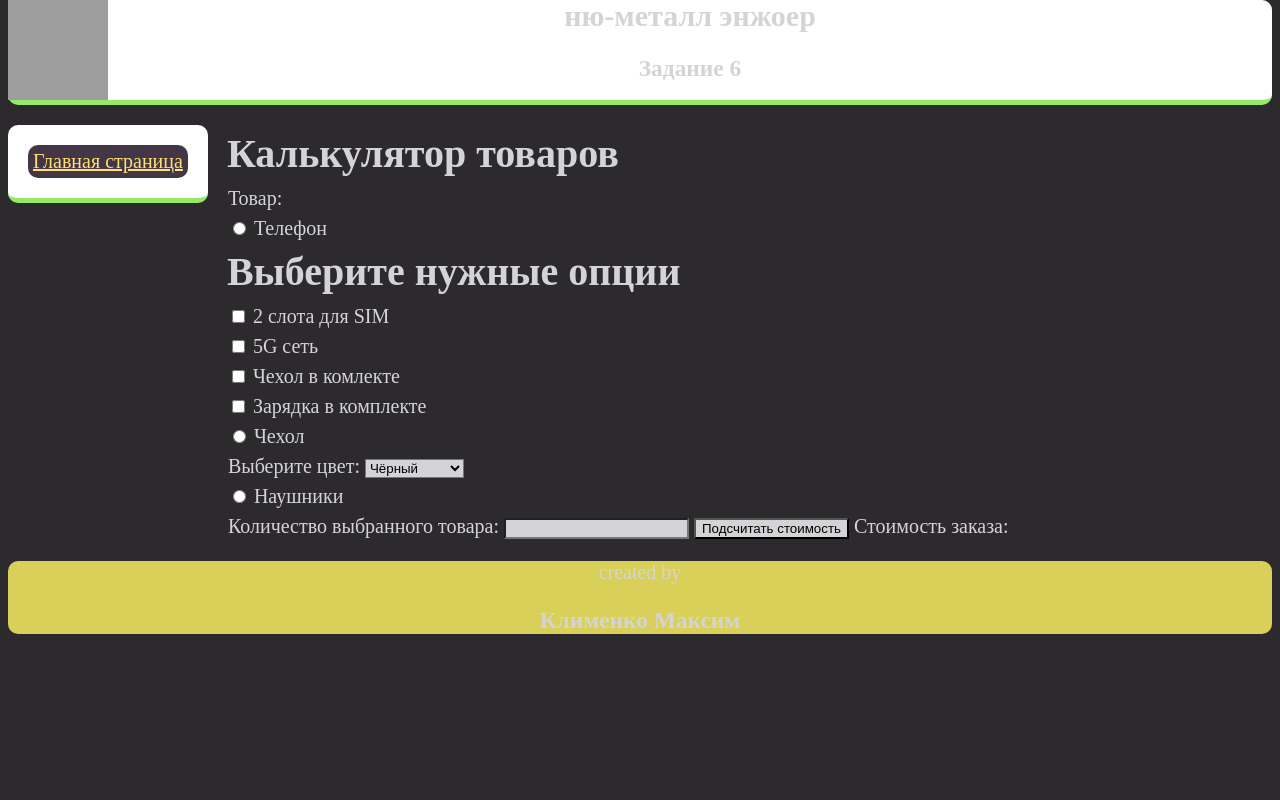
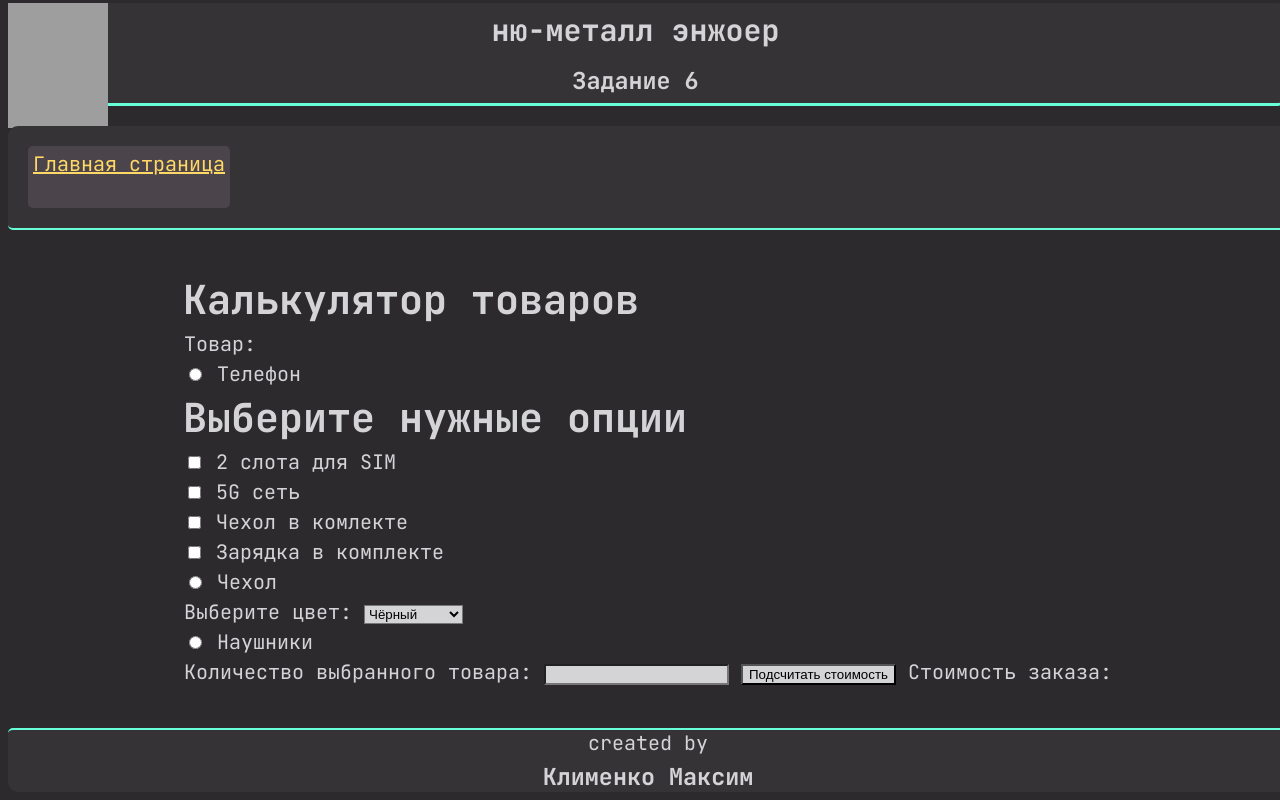
Before and after one commit to smwyidie/smwyidie.github.io, a PHP site: page /task6/index.html in a window 1280 px wide. Run offline with PHP 8.4, Linux system fonts and the light colour scheme; grey boxes are pictures that could not be loaded.

Commit message:
Update style.css

```diff
--- a/task6/style.css
+++ b/task6/style.css
@@ -1,28 +1,160 @@
-div.calculator {
+body, html {
+    height: 100%;
+    width: 100%;
+    color: #d4d4d7;
+    background-color: #2d2a2e;
+    font-family: "JetBrains Mono";
+    font-size: 16px;
+    display: flex;
+    flex-direction: column;
+}
+
+header {
+    order: 1;
+    display: flex;
+    flex-direction: row;
+    width: 100%;
+    margin-top: -5px;
+    background-color: #363337;
+    border-bottom: 3px solid #66ffd8;
+}
+
+aside {
+    order: 2;
+    width: 100%;
+    flex-direction: row;
+    display: flex;
+    background-color: #363337;
+    border-bottom: 2px solid #66ffd8;
+    border-bottom-right-radius: 5px;
+    border-bottom-left-radius: 5px;
+}
+
+main {
+    align-items: center;
+    order: 3;
+    display: flex;
+    flex-direction: column;
+    flex-grow: 1;
+    justify-content: center;
+}
+
+div.tasks {
     margin: 10px;
     display: flex;
     flex-direction: column;
     align-items: center;
     background-color: #4b454b;
-    border: #ffd866 solid 2px;
+    border: #66ffd8 solid 2px;
     border-radius: 5px;
     padding: 10px;
-    min-width: 50%;
+    min-width: 60%;
 }
 
-div#result {
-    background-color: #645b64;
-    border-radius: 5px;
-    padding: 5px;
-
+footer {
+    order: 4;
+    width: 100%;
+    background-color: #363337;
+    text-align: center;
+    border-top: #66ffd8 solid 2px;
+    border-top-left-radius: 5px;
+    border-top-right-radius: 5px;
 }
 
-input#number {
-    margin-bottom: 5px;
+
+img.header-logo {
+    height: 125px;
+}
+
+nav.logo-nav {
+    max-height: 100%;
+}
+
+nav.header-info {
+    flex-grow: 1;
+    align-self: stretch;
+    display: flex;
+    flex-direction: column;
+    justify-content: space-around;
+    align-items: center;
+    margin-left: -125px;
+}
+
+nav.aside-link {
+    margin: 10px;
+    padding: 5px;
+    background-color: #4b454b;
+    border-radius: 5px;
+}
+
+a.link-to-task {
+    font-size: 25px;
+    text-align: center;
+}
+
+a:link {
+    color: #ffd866;
+}
+
+a:visited {
+    color: #ffab66;
+}
+
+a:hover {
+    color: #ffd977;
+}
+
+.header-title {
+    margin: -1px;
+}
+
+.header-task {
+    margin: -1px;
+}
+
+input, select, textarea, tr.odd {
+    background-color: #d4d4d7;
+}
+
+div.tasks-list {
+    display: flex;
+    flex-direction: column;
+}
+
+.text_in_footer {
+    margin: -5px;
+    padding: 5px;
+}
+
+.div_button {
+    text-align: center;
+    user-select: none;
+    border-radius: 10px;
+    background-color: #8ffee1;
+    color: #2d2a2e;
+    padding: 10px;
+    margin: 10px;
+    border: #2d2a2e solid 2px;
+}
+
+.div_button:hover {
+    background-color: #66ffd8;
+}
+
+.div_button:active {
+    background-color: #8ffee1;
+}
+
+.center-text {
+    text-align: center;
 }
 
 @media screen and (min-width: 1100px) {
-    div.calculator {
-        min-width: 30%;
+    body {
+        font-size: 20px;
+    }
+
+    div.tasks {
+        min-width: 25%;
     }
 }
```
